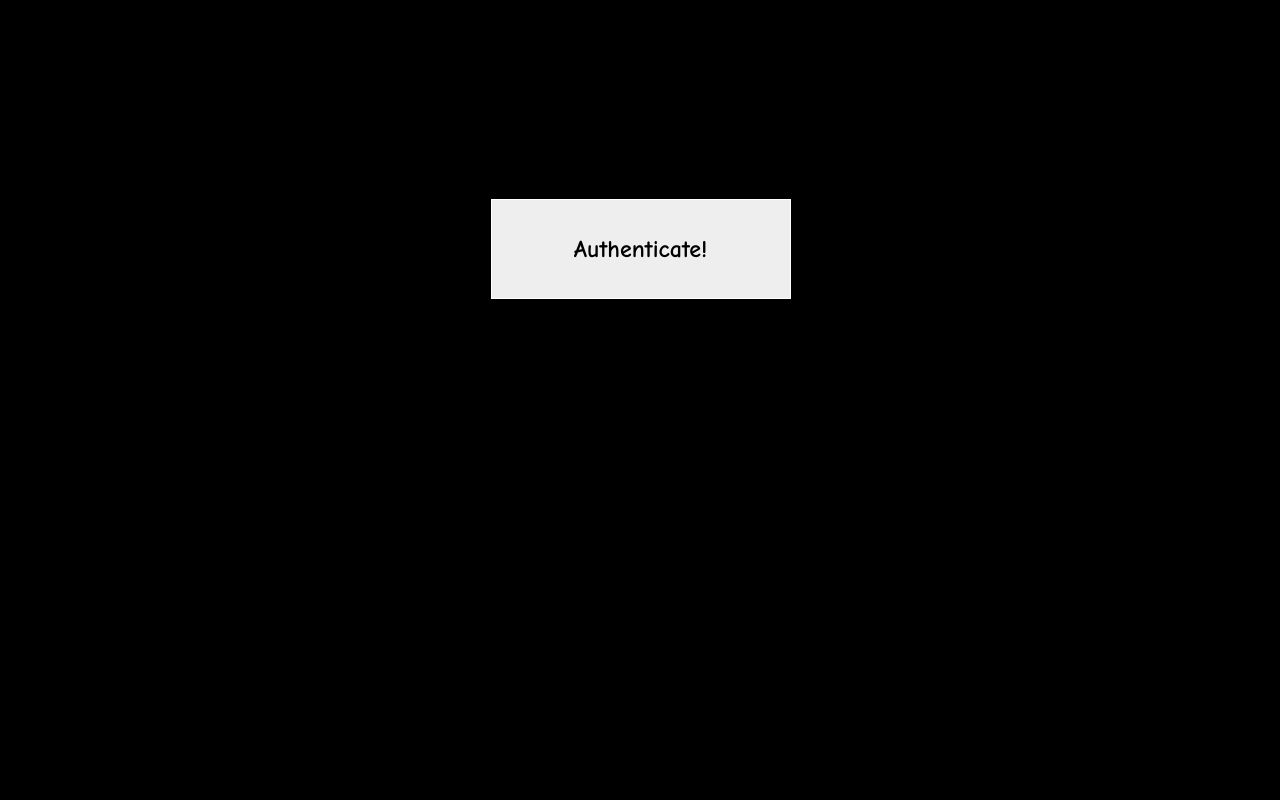
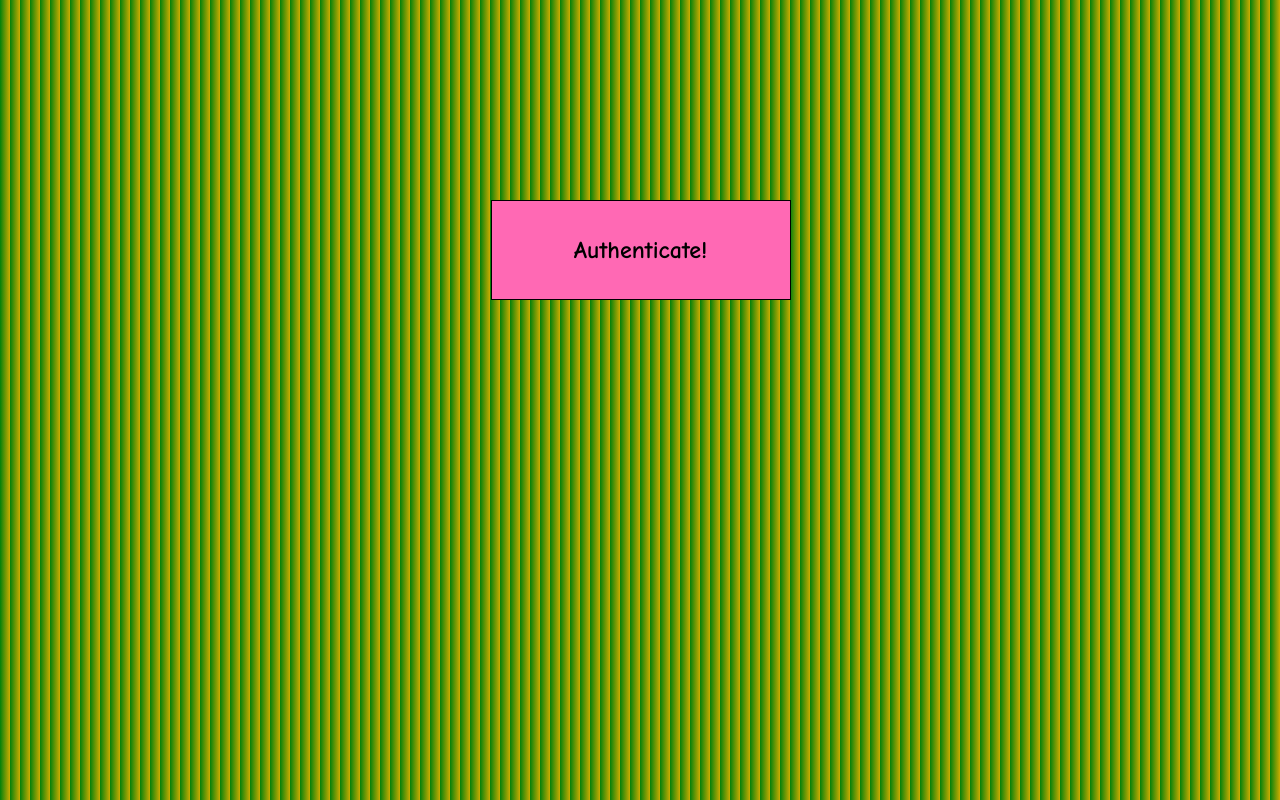
Before and after one commit to sadikneipp/button_auth, a React app: page / in a window 1280 px wide. Built offline with nearby package versions, Linux system fonts and the light colour scheme.

Commit message:
Update index.css

```diff
--- a/src/index.css
+++ b/src/index.css
@@ -1,11 +1,11 @@
 body {
     font: 14px "Century Gothic", Futura, sans-serif;
-    margin: 20px;
-    background: #000;
-  }
-
-  .img {
-    src: "https://upload.wikimedia.org/wikipedia/commons/9/98/Capital_One_logo.svg";
+    margin: 10px;
+    background: repeating-linear-gradient(
+    90deg,
+   #00800b 10px,
+   #ccac00 20px
+    );
   }
 
   .status {
@@ -13,15 +13,15 @@ body {
   }
 
   .button {
-    background: #eee;
-    border: 1px solid #fff;
+    background: #FF69B4;
+    border: 1px solid #000;
     float: center;
     font:24px "Comic Sans MS";
     font-weight: bold;
     line-height: 34px;
     height: 100px;
     margin-right: -1px;
-    margin-top: -1px;
+    margin-top: 100px;
     padding: 0;
     text-align: center;
     width: 300px;
@@ -36,7 +36,7 @@ body {
   }
 
   .app {
-    margin-top: 200px;
+    margin-top: 100px;
     text-align: center;
   }
 
```
